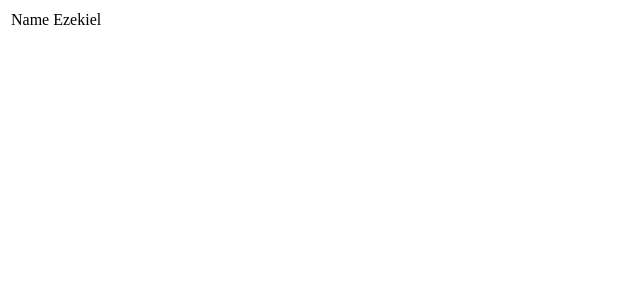
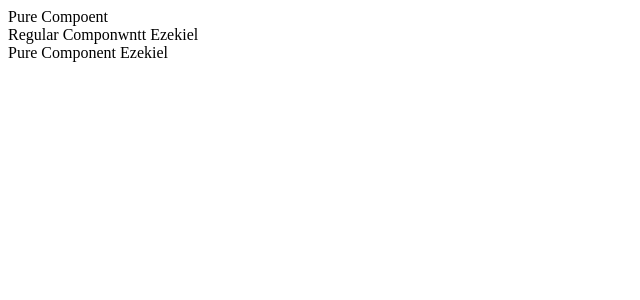
Before and after one commit to adetorodev/reactify, a React (Create React App) app: page / in a window 1280 px wide. Shown: the top 300 px of the page, without its empty margins (0-640 px from the left). Built offline with nearby package versions, Linux system fonts and the light colour scheme.

Commit message:
task: Pure component

```diff
--- a/src/App.js
+++ b/src/App.js
@@ -1,11 +1,13 @@
 import FragmentDemo from "./component/FragmentDemo";
+import ParentCompt from "./component/ParentCompt";
+import PureCompt from "./component/PureComponent";
 import Table from "./component/Table";
 
 function App() {
   return (
     <div>
-      <Table />
-    {/* <FragmentDemo /> */}
+     {/* <PureCompt /> */}
+     <ParentCompt />
   </div>
   )
 }
--- /dev/null
+++ b/src/component/ParentCompt.js
@@ -0,0 +1,62 @@
+import React, { Component, PureComponent} from 'react'
+import RegularCompt from './RegularCompt'
+import PureCompt from './PureComponent'
+
+// class ParentCompt extends Component {
+//     constructor(props) {
+//       super(props)
+
+//       this.state = {
+//          name: "Ezekiel"
+//       }
+//     }
+//     componentDidMount() {
+//         setTimeout(() => {
+//             this.setState({
+//                 name: "Ezekiel"
+//             })
+//         }, 2000)
+//     }
+//   render() {
+//     console.log("**** parent Component rendered********")
+//     return (
+//       <div>
+//         Pure Compoent
+//         <RegularCompt name={this.state.name} />
+//         <PureCompt name={this.state.name} />
+//       </div>
+//     )
+//   }
+// }
+
+
+//  No re-render
+// dont mutate object or array
+class ParentCompt extends PureComponent {
+    constructor(props) {
+      super(props)
+
+      this.state = {
+         name: "Ezekiel"
+      }
+    }
+    componentDidMount() {
+        setTimeout(() => {
+            this.setState({
+                name: "Ezekiel"
+            })
+        }, 2000)
+    }
+  render() {
+    console.log("**** parent Component rendered********")
+    return (
+      <div>
+        Pure Compoent
+        <RegularCompt name={this.state.name} />
+        <PureCompt name={this.state.name} />
+      </div>
+    )
+  }
+}
+
+export default ParentCompt
--- /dev/null
+++ b/src/component/PureComponent.js
@@ -0,0 +1,12 @@
+import React, { PureComponent } from 'react'
+
+class PureCompt extends PureComponent {
+  render() {
+    console.log("pure Component rendered")
+    return (
+      <div>Pure Component {this.props.name}</div>
+    )
+  }
+}
+
+export default PureCompt
--- /dev/null
+++ b/src/component/RegularCompt.js
@@ -0,0 +1,14 @@
+import React, { Component } from 'react'
+
+class RegularCompt extends Component {
+  render() {
+    console.log("Regular Component rendered")
+    return (
+      <div>
+        Regular Componwntt {this.props.name}
+      </div>
+    )
+  }
+}
+
+export default RegularCompt
```
